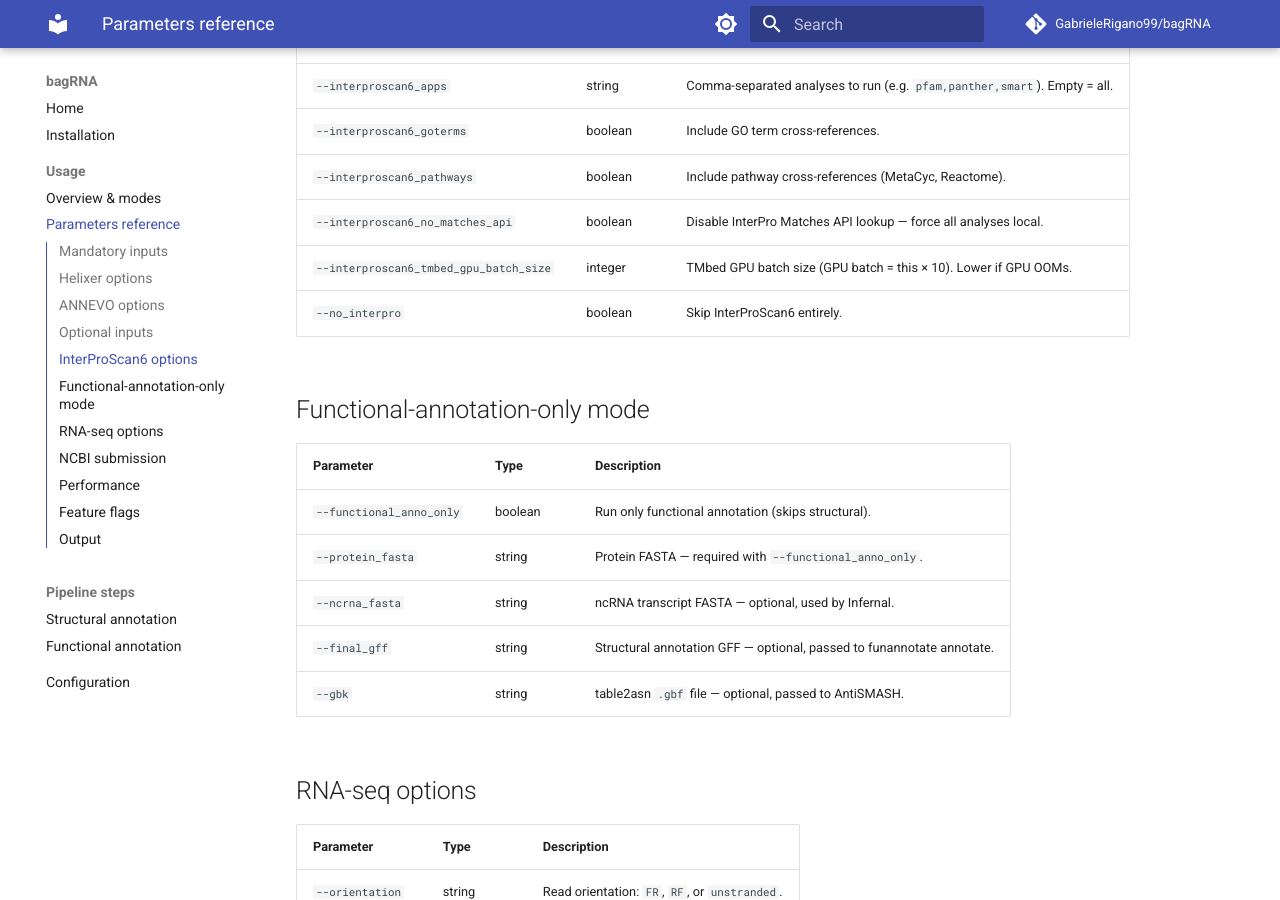
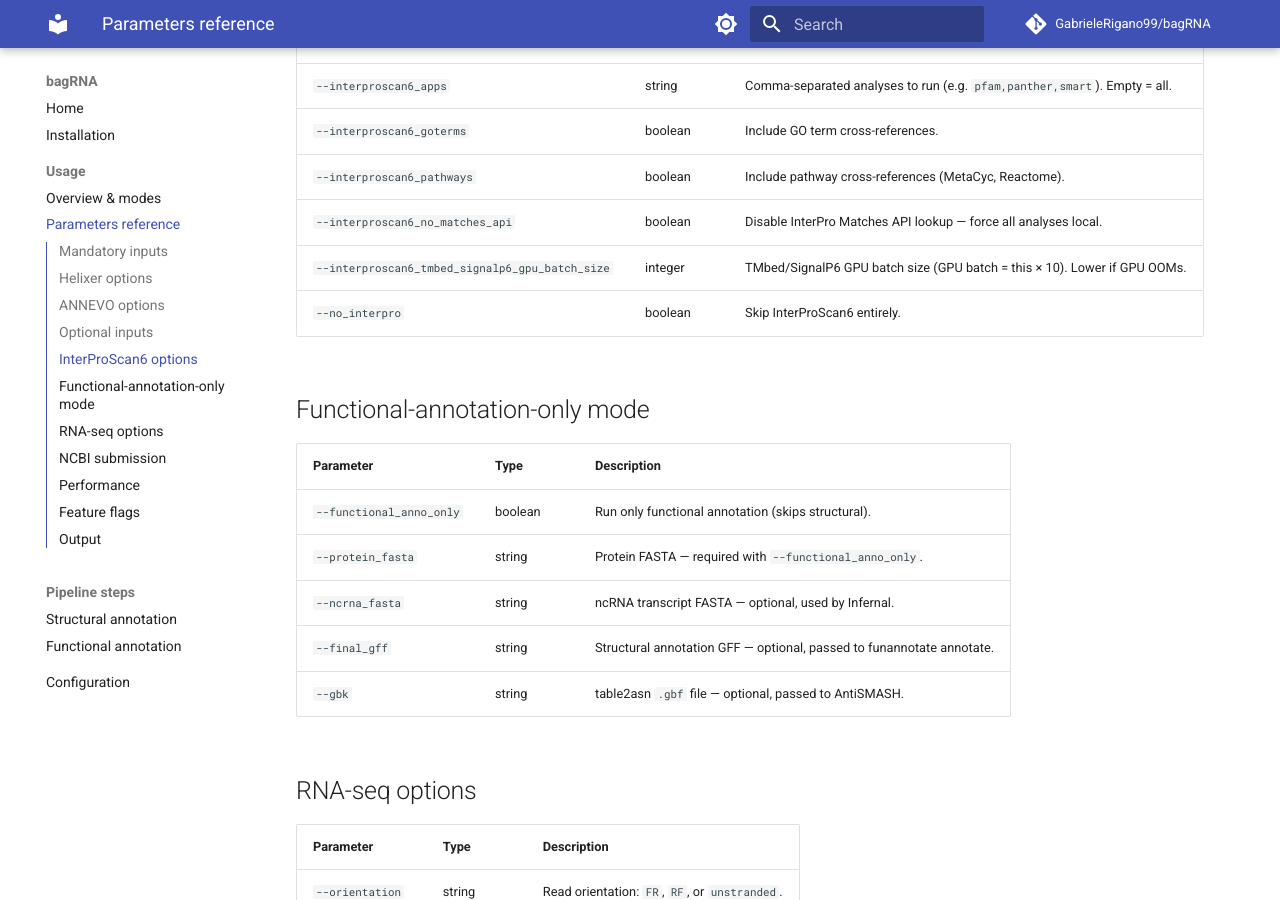
Before and after one commit to GabrieleRigano99/bagRNA, an MkDocs documentation site: the page built from docs/parameters.md, in a window 1280 px wide and 900 px high, scrolled down 1846 px. Built offline with MkDocs 1.6.1 and Material for MkDocs 9.7.7, drawn with Linux system fonts in a browser that asks for light colours; comment, search, counter and statistics services are not loaded.

Commit message:
docs: fix stale TMbed batch-size parameter name

```diff
--- a/docs/parameters.md
+++ b/docs/parameters.md
@@ -51,7 +51,7 @@ Generated from `nextflow_schema.json`. Also available via `nextflow run main.nf
 | `--interproscan6_goterms` | boolean | Include GO term cross-references. |
 | `--interproscan6_pathways` | boolean | Include pathway cross-references (MetaCyc, Reactome). |
 | `--interproscan6_no_matches_api` | boolean | Disable InterPro Matches API lookup — force all analyses local. |
-| `--interproscan6_tmbed_gpu_batch_size` | integer | TMbed GPU batch size (GPU batch = this × 10). Lower if GPU OOMs. |
+| `--interproscan6_tmbed_signalp6_gpu_batch_size` | integer | TMbed/SignalP6 GPU batch size (GPU batch = this × 10). Lower if GPU OOMs. |
 | `--no_interpro` | boolean | Skip InterProScan6 entirely. |
 
 ## Functional-annotation-only mode
```
